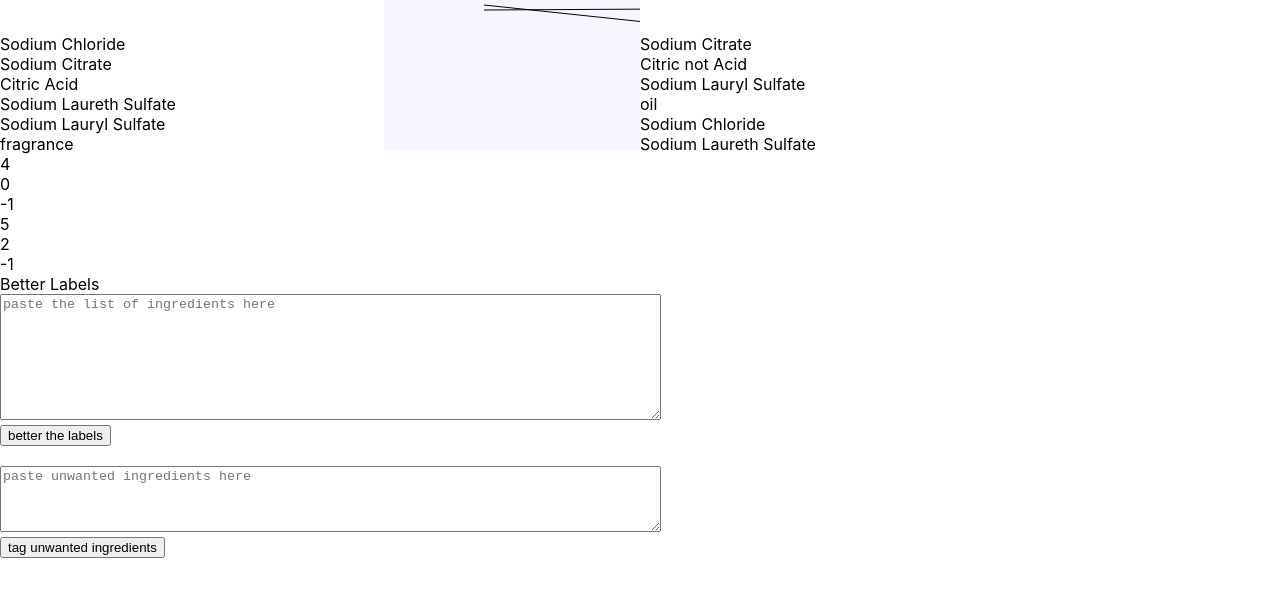
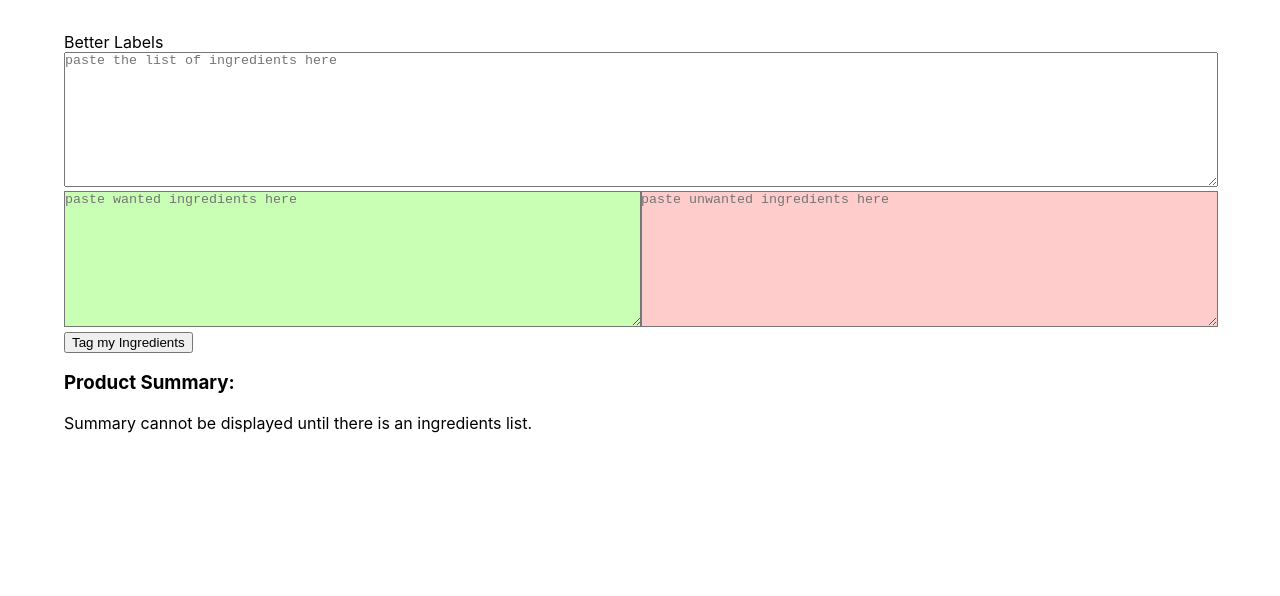
Before and after one commit to lalinw/betterlabel, a React (Create React App) app: page / in a window 1280 px wide. Shown: the top 596 px of the page. Built offline with nearby package versions, Linux system fonts and the light colour scheme.

Commit message:
Complete: ingredients tag page functionality completed

```diff
--- a/src/App.css
+++ b/src/App.css
@@ -1,48 +1,54 @@
-.App {
-  text-align: center;
+/* ========================================= */
+#root {
+  margin: 2em 4em;
 }
 
-.App-logo {
-  height: 40vmin;
-  pointer-events: none;
+textarea {
+  width: 100%;
+  height: 10em;
+  padding: 0;
 }
 
-@media (prefers-reduced-motion: no-preference) {
-  .App-logo {
-    animation: App-logo-spin infinite 20s linear;
-  }
+#textarea-input-wanted {
+  display: inline-block;
+  background-color: rgba(113, 255, 57, 0.377);
 }
 
-.App-header {
-  background-color: #282c34;
-  min-height: 100vh;
-  display: flex;
-  flex-direction: column;
-  align-items: center;
-  justify-content: center;
-  font-size: calc(10px + 2vmin);
-  color: white;
+#textarea-input-flagged {
+  display: inline-block;
+  background-color: rgba(255, 71, 71, 0.274);
 }
 
-.App-link {
-  color: #61dafb;
+
+.input {
+  display: inline-block;
 }
 
-@keyframes App-logo-spin {
-  from {
-    transform: rotate(0deg);
-  }
-  to {
-    transform: rotate(360deg);
-  }
+#input {
+  width: 100%;
 }
 
-/* ========================================= */
+#input-wanted {
+  width: 50%;
+}
+
+#input-flagged {
+  width: 50%;
+}
+
+.summary-stats {
+  display: inline-block;
+  vertical-align: top;
+  text-align: center;
+  width: calc(100% / 3);
+}
 
 div.ingredients {
-  padding: 0.5em;
+  text-align: center;
+  padding: 0.2em;
+  margin: 0.5em;
   border-radius: 10px;
-  width: 20em;
+  width: 25em;
   border-style: solid;
 }
 
--- a/src/App.js
+++ b/src/App.js
@@ -9,24 +9,20 @@ class App extends Component {
     this.state = {
       inputString: "",
       inputArray: [],
+      wantedItemsString: "",
+      wantedItemsArray: [],
       flaggedItemsString: "",
-      flaggedItemsArray: ["Sodium Chloride", "Sodium Citrate", "Citric Acid", "Sodium Laureth Sulfate", "Sodium Lauryl Sulfate", "fragrance", "oil", "extract"]
+      flaggedItemsArray: [],
+      pageTag: true,
+      pageMatch: false
     };
     // this.itemFlagFormatter = this.itemFlagFormatter.bind(this);
     this.convertStringToArray = this.convertStringToArray.bind(this);
     this.handleInput = this.handleInput.bind(this);
-    this.handleFlaggedInput = this.handleFlaggedInput.bind(this);
+    this.handleWantedItems = this.handleWantedItems.bind(this);
+    this.handleFlaggedItems = this.handleFlaggedItems.bind(this);
   }
 
-
-  // itemFlagFormatter(thisItem, flaggedItems) {
-  //   for (let i = 0; i < flaggedItems.length; i++) {
-  //     if (thisItem.toLowerCase() == flaggedItems[i].toLowerCase()) {
-  //       return <div style={{backgroundColor: "lightblue", borderColor: "red", borderStyle: "solid"}}>{thisItem}</div>;
-  //     }
-  //   }
-  //   return <div>{thisItem}</div>;
-  // }
 
   convertStringToArray(listAsString) {
     var replaceFullstop = listAsString.replaceAll('.', ' ');
@@ -39,63 +35,64 @@ class App extends Component {
     return trimmed;
   }
 
+
   handleInput(event) {
-    this.setState({
-      inputString: event.target.value
-    });
+    this.setState({ inputString: event.target.value });
   }
 
-  handleFlaggedInput(event) {
-    this.setState({
-      flaggedItemsString: event.target.value
-    });
+
+  handleWantedItems(event) {
+    this.setState({ wantedItemsString: event.target.value });
 
   }
+
+
+  handleFlaggedItems(event) {
+    this.setState({ flaggedItemsString: event.target.value });
+  }
+
 
   render() {
     return (
       <React.Fragment>
-        <IngredientsMatch/>
+        {this.state.pageMatch && <IngredientsMatch/>}
+
         <div>Better Labels</div>
-        <textarea
-          rows="8"
-          cols="80"
-          name="ingredients-input"
-          placeholder="paste the list of ingredients here"
-          onChange={this.handleInput}
-          ></textarea>
-          <br/>
+
+        <div className="input" id="input">
+          <textarea
+            id="textarea-input"
+            placeholder="paste the list of ingredients here"
+            onChange={this.handleInput}
+            ></textarea>
+        </div>
+        <div className="input" id="input-wanted">
+          <textarea
+            id="textarea-input-wanted"
+            placeholder="paste wanted ingredients here"
+            onChange={this.handleWantedItems}
+            ></textarea>
+        </div>
+        <div className="input" id="input-flagged">
+          <textarea
+            id="textarea-input-flagged"
+            placeholder="paste unwanted ingredients here"
+            onChange={this.handleFlaggedItems}
+            ></textarea>
+        </div>
         <button
-          onClick={() => {
-            this.setState({
-              inputArray: this.convertStringToArray(this.state.inputString)
-            });
-          }}
-          >better the labels</button>
-        <br/>
-        <br/>
-        <textarea
-          rows="4"
-          cols="80"
-          name="ingredients-input"
-          placeholder="paste unwanted ingredients here"
-          onChange={this.handleFlaggedInput}
-          ></textarea>
-          <br/>
-        <button
-          onClick={() => {
-            if (this.state.flaggedItemsString != "") {
+            onClick={() => {
               this.setState({
+                inputArray: this.convertStringToArray(this.state.inputString),
+                wantedItemsArray: this.convertStringToArray(this.state.wantedItemsString),
                 flaggedItemsArray: this.convertStringToArray(this.state.flaggedItemsString)
               });
-            }
-
-          }}
-          >tag unwanted ingredients</button>
-        <br/>
+            }}
+            >Tag my Ingredients</button>
         <ItemIngredients
           inputArray = {this.state.inputArray}
           flaggedItemsArray = {this.state.flaggedItemsArray}
+          wantedItemsArray = {this.state.wantedItemsArray}
         />
       </React.Fragment>
     );
--- a/src/Components/IngredientsMatch.js
+++ b/src/Components/IngredientsMatch.js
@@ -42,8 +42,8 @@ class IngredientsMatch extends Component {
           <div>
             <div className="ingredients-matching">{a.map(i => <div>{i}</div>)}</div>
             <svg>
-              <line stroke-width="1px" stroke="#000000" x1="100" y1="5" x2="1000" y2="100"/>
-              <line stroke-width="1px" stroke="#000000" x1="100" y1="10" x2="1000" y2="5"/>
+              <line stroke-width="2px" stroke="#000000" x1="100" y1="5" x2="1000" y2="100"/>
+              <line stroke-width="2px" stroke="#000000" x1="100" y1="10" x2="1000" y2="5"/>
             </svg>
             <div className="ingredients-matching">{b.map(i => <div>{i}</div>)}</div>
 
--- a/src/Components/ItemIngredients.js
+++ b/src/Components/ItemIngredients.js
@@ -1,6 +1,7 @@
 
 import React, { Component } from 'react';
 import './../App.css';
+import SummaryView from './SummaryView';
 
 class ItemIngredients extends Component {
   constructor(props) {
@@ -10,25 +11,44 @@ class ItemIngredients extends Component {
     this.itemFlagFormatter = this.itemFlagFormatter.bind(this);
   }
 
-  itemFlagFormatter(thisItem, flaggedItemsArray) {
-    for (let i = 0; i < flaggedItemsArray.length; i++) {
-      if (thisItem.toLowerCase() == flaggedItemsArray[i].toLowerCase()) {
-        //exact matches
-        return <div className="ingredients" style={{borderColor: "red"}}>{thisItem}</div>;
-      } else if (thisItem.toLowerCase().includes(flaggedItemsArray[i].toLowerCase())) {
-        //contains matching phrase
-        return <div className="ingredients" style={{borderColor: "orange"}}>{thisItem}</div>;
+  itemFlagFormatter(thisItem) {
+    if (this.props.flaggedItemsArray !== undefined) {
+      for (let i = 0; i < this.props.flaggedItemsArray.length; i++) {
+        if (thisItem.toLowerCase() == this.props.flaggedItemsArray[i].toLowerCase()) {
+          //exact matches
+          return <div className="ingredients flagged" style={{borderColor: "red"}}>{thisItem}</div>;
+        } else if (thisItem.toLowerCase().includes(this.props.flaggedItemsArray[i].toLowerCase())) {
+          //contains matching phrase
+          return <div className="ingredients flagged" style={{borderColor: "orange"}}>{thisItem}</div>;
+        }
+      }
+    }
+    if (this.props.wantedItemsArray !== undefined) {
+      for (let i = 0; i < this.props.wantedItemsArray.length; i++) {
+        if (thisItem.toLowerCase() == (this.props.wantedItemsArray[i].toLowerCase())) {
+          //exact matches
+          return <div className="ingredients wanted" style={{borderColor: "green"}}>{thisItem}</div>;
+        }
       }
     }
     return <div className="ingredients" style={{borderColor: "aliceblue"}}>{thisItem}</div>;
   }
 
+
   render() {
     return (
       <React.Fragment>
+        <SummaryView
+          inputArray = {this.props.inputArray}
+          flaggedItemsArray = {this.props.flaggedItemsArray}
+          wantedItemsArray = {this.props.wantedItemsArray}
+          wantedItemsFound = {this.state.wantedItemsFound}
+          flaggedItemsFound = {this.state.flaggedItemsFound}
+          />
         <div>
-          {this.props.inputArray.map((i) => this.itemFlagFormatter(i, this.props.flaggedItemsArray)) }
+          {this.props.inputArray.map((i) => this.itemFlagFormatter(i))}
         </div>
+
       </React.Fragment>
     );
   }
--- /dev/null
+++ b/src/Components/SummaryView.js
@@ -0,0 +1,68 @@
+
+import React, { Component } from 'react';
+import './../App.css';
+
+class SummaryView extends Component {
+  constructor(props) {
+    super(props);
+    this.state = {
+    };
+  }
+
+
+  render() {
+    var wanted = 0;
+    var flagged = 0;
+    var potentialFlag = 0;
+
+    for (let i = 0; i < this.props.inputArray.length; i++) {
+      for (let j = 0; j < this.props.wantedItemsArray.length; j++) {
+        if (this.props.inputArray[i].toLowerCase() == (this.props.wantedItemsArray[j].toLowerCase())) {
+          wanted++;
+        }
+      }
+      for (let j = 0; j < this.props.flaggedItemsArray.length; j++) {
+        if (this.props.inputArray[i].toLowerCase() == (this.props.flaggedItemsArray[j].toLowerCase())) {
+          flagged++;
+        } else if (this.props.inputArray[i].toLowerCase().includes(this.props.flaggedItemsArray[j].toLowerCase())) {
+          potentialFlag++;
+        }
+      }
+    }
+
+    return (
+      <React.Fragment>
+        <div>
+          <h3>Product Summary:</h3>
+          {this.props.inputArray.length != 0
+          ?
+          <React.Fragment>
+            <div className="summary-stats">
+              <h3>Total ingredients</h3>
+              <h2>{this.props.inputArray.length}</h2>
+            </div>
+            <div className="summary-stats">
+              <h3>Desired ingredients</h3>
+              <h2>{wanted}</h2>
+              <p>out of {this.props.wantedItemsArray.length} found</p>
+            </div>
+            <div className="summary-stats">
+              <h3>Flagged ingredients</h3>
+              <h2>{flagged}</h2>
+              <p>out of {this.props.flaggedItemsArray.length} flagged</p>
+              <p>({potentialFlag} potentially unwanted items)</p>
+            </div>
+
+
+          </React.Fragment>
+          : <p>Summary cannot be displayed until there is an ingredients list.</p>
+          }
+
+        </div>
+      </React.Fragment>
+    );
+  }
+}
+
+
+export default SummaryView;
```
